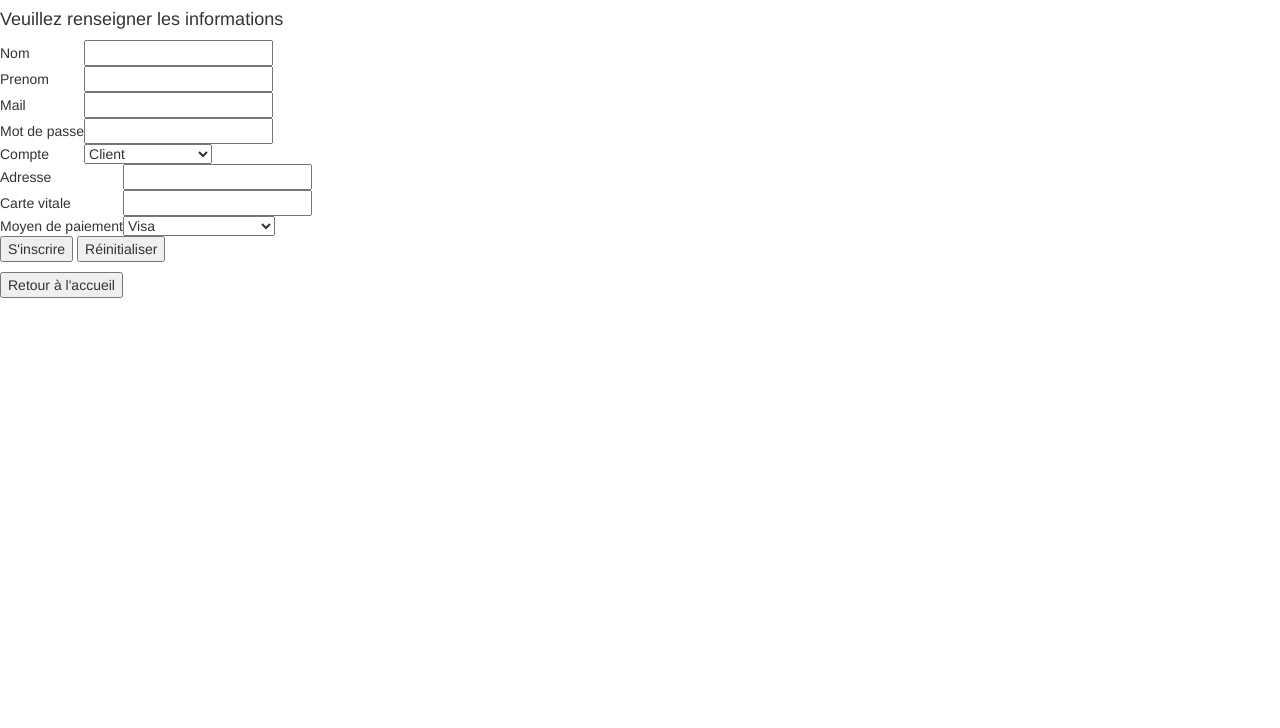
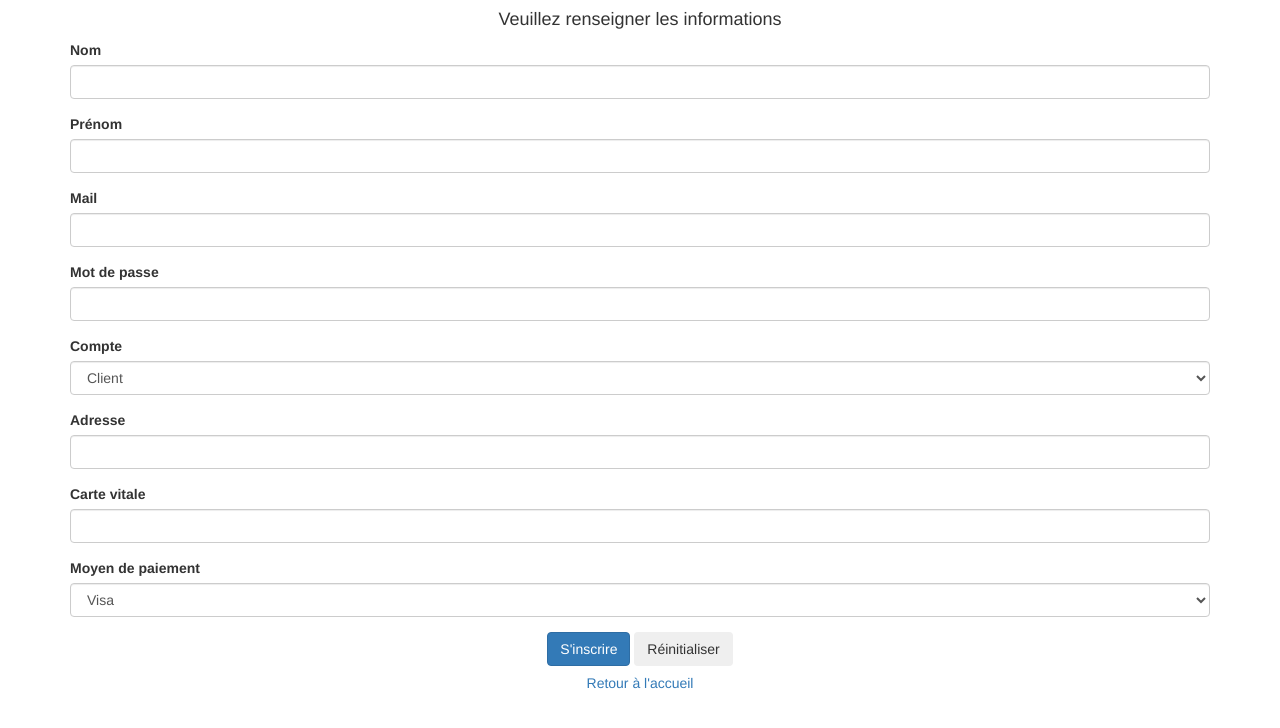
Before and after one commit to LaCometeCookie/Projet-Piscine-Web-ING2, a PHP site: page /inscription.php in a window 1280 px wide. Shown: the top 728 px of the page. Run offline with PHP 8.4, Linux system fonts and the light colour scheme.

Commit message:
Bootstrap
Bootstrap Inscription
Je ne mettais pas le bon fichier ._.

```diff
--- a/inscription.php
+++ b/inscription.php
@@ -1,85 +1,88 @@
-<!--Création d'un compte (uniquement client ou admin)-->
 <!DOCTYPE html>
-<html>
+<html lang="fr">
 <head>
-	<meta charset="utf-8">
+    <meta charset="UTF-8">
     <title>Medicare | Inscription</title>
     <link rel="stylesheet" href="inscription.css" />
     <!-- Dernier CSS compilé et minifié -->
     <link rel="stylesheet" href="https://maxcdn.bootstrapcdn.com/bootstrap/3.4.1/css/bootstrap.min.css">
-
     <!-- Bibliothèque jQuery -->
     <script src="https://ajax.googleapis.com/ajax/libs/jquery/3.6.3/jquery.min.js"></script>
-
     <!-- Dernier JavaScript compilé -->
     <script src="https://maxcdn.bootstrapcdn.com/bootstrap/3.4.1/js/bootstrap.min.js"></script>
 </head>
 <body>
-<?php sleep(1);//Temps de pause pour l'action (petit plus réaliste)?>
-<h4> Veuillez renseigner les informations</h4>
+    <?php sleep(1); // Temps de pause pour l'action (petit plus réaliste) ?>
+    <div class="container d-flex justify-content-center align-items-center vh-100">
+        <div class="card p-4">
+            <h4 class="text-center">Veuillez renseigner les informations</h4>
             <form method="POST" action="traitement_inscription.php" name="form1">
-        <table>
-        <tr>
-            <td>Nom</td>
-            <td><input type="text" name="nom" required></td>
-        </tr>
-        <tr>
-            <td>Prenom</td>
-            <td><input type="text" name="prenom" required></td>
-        </tr>
-        <tr>
-            <td>Mail</td>
-            <td><input type="text" name="mail" required></td>
-        </tr>
-        <tr>
-            <td>Mot de passe</td>
-            <td><input type="password" name="mdp" required></td>
-        </tr>
-        <tr>
-            <!--Optgroup permet de choisir un item parmi ceux proposés, le même ID est utilisé ensuite dans le traitement des données-->
-            <td>Compte</td>
-            <td><select name="compte" id="compte">
-                <optgroup label="compte">
-                    <option value="client" id='compte' onclick ="document.getElementById('clientplus').style.display = 'block' ;">Client</option>
-                    <option value="admin" id='compte' onclick ="document.getElementById('clientplus').style.display = 'none' ;">Administrateur</option>
-                </optgroup>
-            </select></td>
-        </tr>
-        </table>
-        <!--But recherché : afficher les deux derniers champs uniquement dans le cas d'un compte client (utilisation de style display juste au dessus pour le choix du compte)-->
-        <div id = "clientplus">
-            <table>
-                <tr>
-                    <td>Adresse</td>
-                    <td><input type="text" name="adresse"></td>
-                </tr>
-                <tr>
-                    <td>Carte vitale</td>
-                    <td><input type="number" name="vitale"></td>
-                </tr>
-                <tr>
-                    <!--Optgroup permet de choisir un item parmi ceux proposés, le même ID est utilisé ensuite dans le traitement des données-->
-                    <td>Moyen de paiement</td>
-                    <td><select name="paiement" id="paiement">
-                        <optgroup label="paiement">
-                            <option value="visa" id='paiement'>Visa</option>
-                            <option value="masterCard" id='paiement'>MasterCard</option>
-                            <option value="american" id='paiement'>American Express</option>
-                            <option value="paypal" id='paiement'>PayPal</option>
-                        </optgroup>
-                    </select></td>
-                </tr>
-            </table>
+                <div class="form-group">
+                    <label for="nom">Nom</label>
+                    <input type="text" class="form-control" name="nom" required>
                 </div>
-        <!--onclick permet d'afficher un message avant de confirmer une action-->
-        <p>
-            <input type="submit" value="S'inscrire" class="inscrit" onclick="return window.confirm('Voulez-vous continuer ?')">
-            <input type="reset" value="Réinitialiser" class="zero" onclick="return window.confirm('Êtes-vous sûr ?')">
-        </p>
+                <div class="form-group">
+                    <label for="prenom">Prénom</label>
+                    <input type="text" class="form-control" name="prenom" required>
+                </div>
+                <div class="form-group">
+                    <label for="mail">Mail</label>
+                    <input type="text" class="form-control" name="mail" required>
+                </div>
+                <div class="form-group">
+                    <label for="mdp">Mot de passe</label>
+                    <input type="password" class="form-control" name="mdp" required>
+                </div>
+                <div class="form-group">
+                    <label for="compte">Compte</label>
+                    <select name="compte" id="compte" class="form-control" onchange="toggleClientFields()">
+                        <option value="client">Client</option>
+                        <option value="admin">Administrateur</option>
+                    </select>
+                </div>
+                <div id="clientplus" style="display:none;">
+                    <div class="form-group">
+                        <label for="adresse">Adresse</label>
+                        <input type="text" class="form-control" name="adresse">
+                    </div>
+                    <div class="form-group">
+                        <label for="vitale">Carte vitale</label>
+                        <input type="number" class="form-control" name="vitale">
+                    </div>
+                    <div class="form-group">
+                        <label for="paiement">Moyen de paiement</label>
+                        <select name="paiement" id="paiement" class="form-control">
+                            <option value="visa">Visa</option>
+                            <option value="masterCard">MasterCard</option>
+                            <option value="american">American Express</option>
+                            <option value="paypal">PayPal</option>
+                        </select>
+                    </div>
+                </div>
+                <div class="text-center">
+                    <button type="submit" class="btn btn-primary" onclick="return window.confirm('Voulez-vous continuer ?')">S'inscrire</button>
+                    <button type="reset" class="btn btn-secondary" onclick="return window.confirm('Êtes-vous sûr ?')">Réinitialiser</button>
+                </div>
+            </form>
+            <form method="post" action="index.php" class="mt-3 text-center">
+                <button type="submit" class="btn btn-link">Retour à l'accueil</button>
+            </form>
+        </div>
+    </div>
 
-    </form>
-    <form method="post" action="index.php">
-		<input type="submit" value="Retour à l'accueil" class="menu">
-	</form>
+    <script>
+        function toggleClientFields() {
+            var compte = document.getElementById('compte').value;
+            var clientFields = document.getElementById('clientplus');
+            if (compte === 'client') {
+                clientFields.style.display = 'block';
+            } else {
+                clientFields.style.display = 'none';
+            }
+        }
+        document.addEventListener('DOMContentLoaded', (event) => {
+            toggleClientFields();
+        });
+    </script>
 </body>
 </html>
```
Lines whose indentation alone changed are shown as unchanged.
